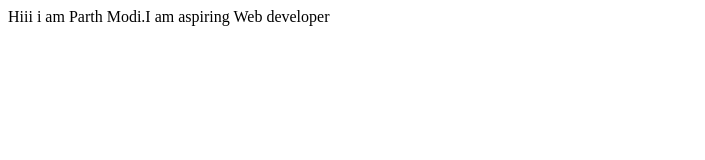
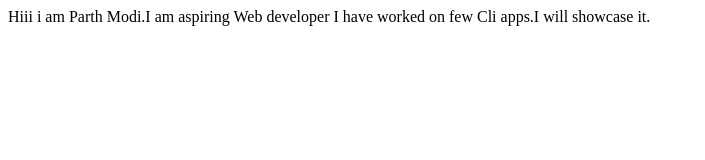
Before and after one commit to parthmodi444/student-name-website, a plain HTML site: page index.html in a window 1280 px wide. Shown: the whole page, without its empty margins (0-705 px from the left). Drawn offline with Linux system fonts and the light colour scheme.

Commit message:
update-details of project

```diff
--- a/index.html
+++ b/index.html
@@ -7,6 +7,7 @@
     <title>Parth's Site</title>
 </head>
 <body>
-    Hiii i am Parth Modi.I am aspiring Web developer
+        Hiii i am Parth Modi.I am aspiring Web developer
+        I have worked on few Cli apps.I will showcase it.
 </body>
 </html>
```
